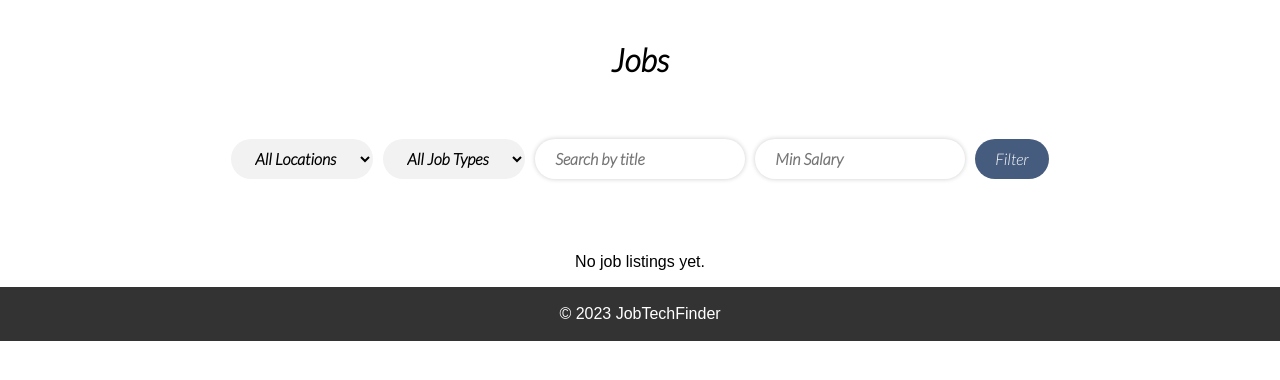
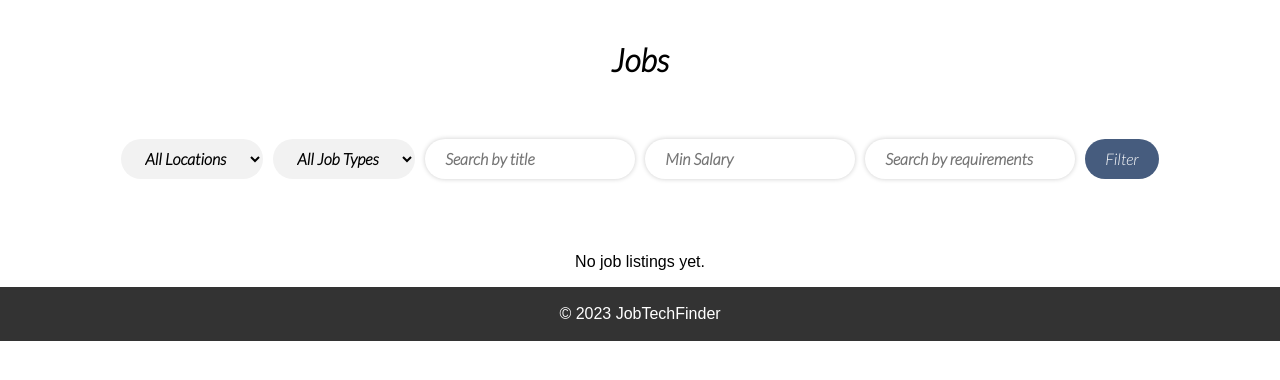
Before and after one commit to TopazAakal/JuniorTechFinder, a Django app: page /jobs/ in a window 1280 px wide. Shown: the part 49-429 px from the top of the page. Run offline with Django 4.2, Linux system fonts and the light colour scheme; data that the repository does not hold is empty; some web fonts are replaced.

Commit message:
BSPMC235-183 Search by requirements feature

```diff
--- a/Recruiters/templates/jobList.html
+++ b/Recruiters/templates/jobList.html
@@ -95,6 +95,8 @@
         </select>
         <input type="text" name="title" placeholder="Search by title">
         <input type="number" name="min_salary" placeholder="Min Salary">
+        <input type="text" name="requirements" placeholder="Search by requirements">
+
         <button type="submit">Filter</button>
     </form>
 
--- a/Recruiters/views.py
+++ b/Recruiters/views.py
@@ -114,6 +114,8 @@ def jobList(request):
     selected_title = request.GET.get('title')
     selected_job_type = request.GET.get('job_type')
     min_salary = request.GET.get('min_salary')
+    selected_requirements = request.GET.get('requirements')
+
 
     if selected_location:
         all_jobs = all_jobs.filter(location=selected_location)
@@ -123,6 +125,8 @@ def jobList(request):
         all_jobs = all_jobs.filter(job_type=selected_job_type)
     if min_salary:
         all_jobs = all_jobs.filter(salary__gte=min_salary)
+    if selected_requirements:
+        all_jobs = all_jobs.filter(requirements__icontains=selected_requirements)
 
     return render(request, 'jobList.html', {'all_jobs': all_jobs, 'locations': locations, 'job_types': job_types})
 
```
